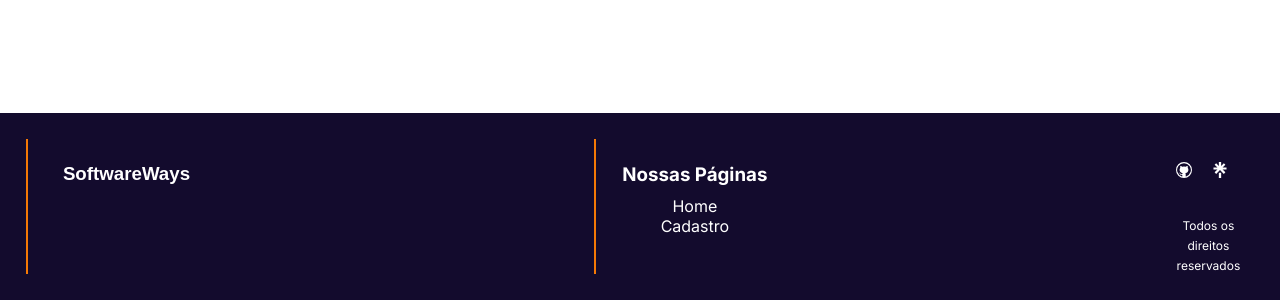
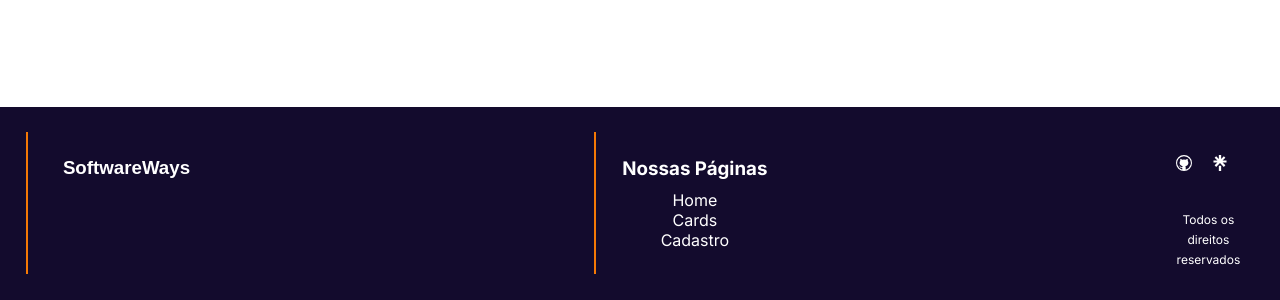
Before and after one commit to MariaRita011/projetoAPI, a Next.js app: page / in a window 1280 px wide. Shown: the part 500-800 px from the top of the page. Built offline with nearby package versions, Linux system fonts and the light colour scheme.

Commit message:
alterações

```diff
--- a/app/components/footer/footer.jsx
+++ b/app/components/footer/footer.jsx
@@ -24,6 +24,7 @@ export const Footer =()=>{
         <div className={styles.container2}>
      <h3 className={styles.titulo}>Nossas Páginas</h3>
         <NavFooter exemplo={"Home"}/>
+        <NavFooter exemplo={"Cards"}/>
         <NavFooter exemplo={"Cadastro"}/>
      </div>
      <div >
--- a/app/components/footer/footer.module.css
+++ b/app/components/footer/footer.module.css
@@ -25,15 +25,15 @@
 }
 
 .direitos {
- text-align: center;
- margin-top: 40%;
+    text-align: center;
+    margin-top: 40%;
 }
 
 /*.icons{
     gap: 1rem;
 }*/
 
-.icons{
+.icons {
     display: flex;
     color: #fff;
     gap: 10px;
```
